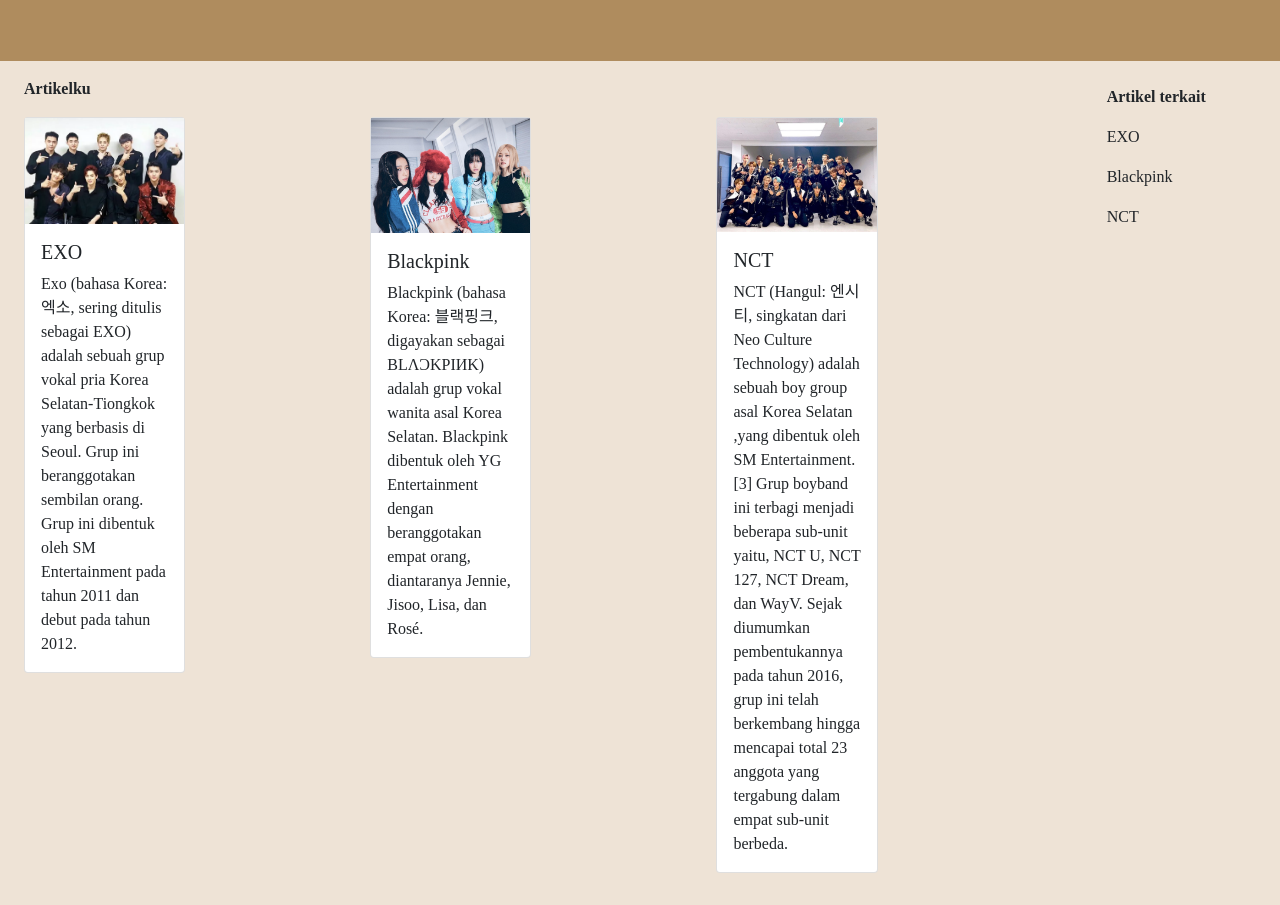
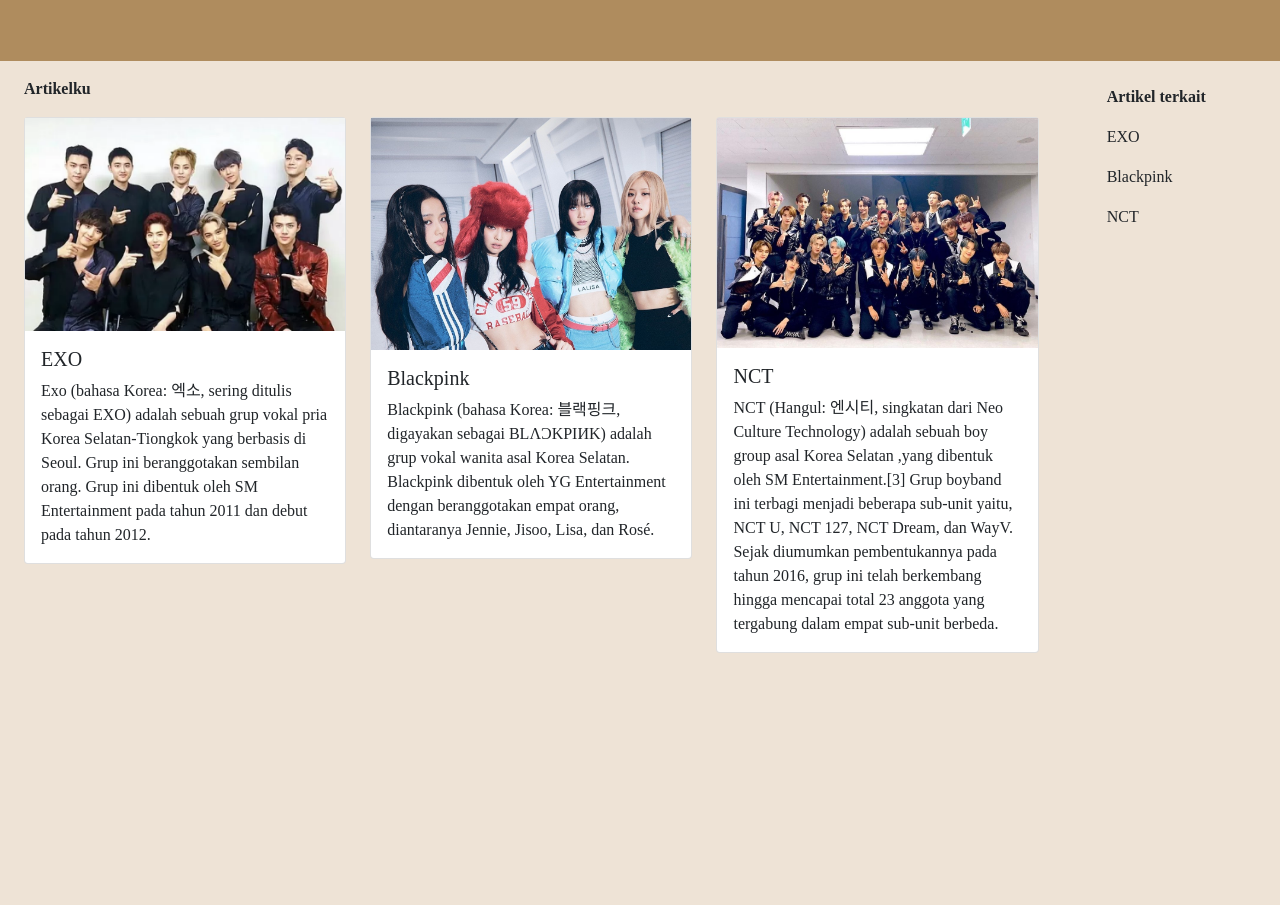
Before and after one commit to vanyarajwadevy24/fswd3-html-dasar, a plain HTML site: page Pages/Bootstarp.html in a window 1280 px wide. Shown: the part 653-1558 px from the top of the page. After the commit the page ends 1338 px from the top, so only its background shows below. Drawn offline with nearby package versions, Linux system fonts and the light colour scheme.

Commit message:
ADD Bootstrap

```diff
--- a/Pages/Bootstarp.html
+++ b/Pages/Bootstarp.html
@@ -84,7 +84,7 @@
                 <p class="fw-bold">Artikelku</p>
                 <div class="row pb-3">
                         <div class="col-md-4 pb-3">
-                            <div class="card" style="width: 50%;">
+                            <div class="card" style="width: 100%;">
                                  <img src="../Assets/EXO.jpg" alt="">
                                 <div class="card-body">
                                   <h5 class="card-title">EXO</h5>
@@ -93,7 +93,7 @@
                               </div>
                         </div>
                         <div class="col-md-4 pb-3">
-                            <div class="card" style="width: 50%;">
+                            <div class="card" style="width: 100%;">
                                  <img src="../Assets/Blackpink.jpg" alt="">
                                 <div class="card-body">
                                   <h5 class="card-title">Blackpink</h5>
@@ -102,7 +102,7 @@
                               </div>
                         </div>
                         <div class="col-md-4 pb-3">
-                            <div class="card" style="width: 50%;">
+                            <div class="card" style="width: 100%;">
                                  <img src="../Assets/NCT.jpg" alt="">
                                 <div class="card-body">
                                   <h5 class="card-title">NCT</h5>
```
